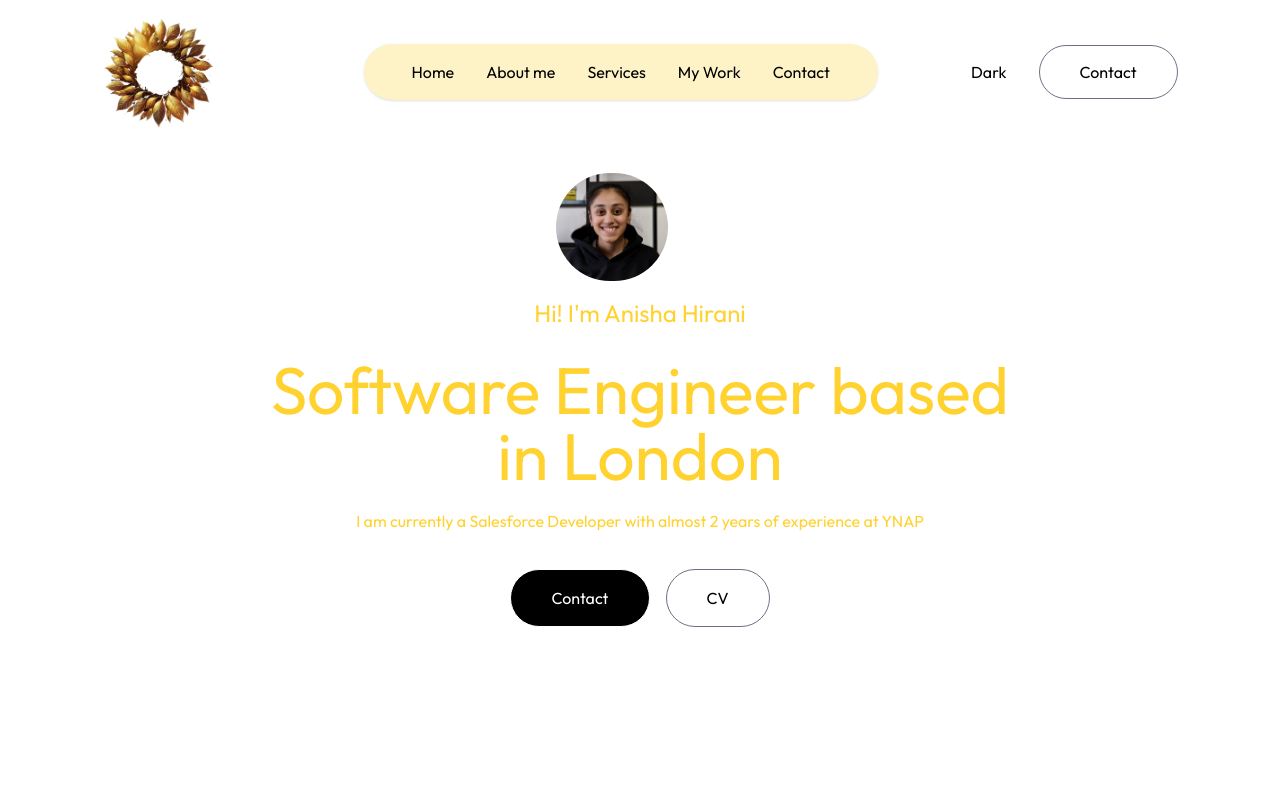
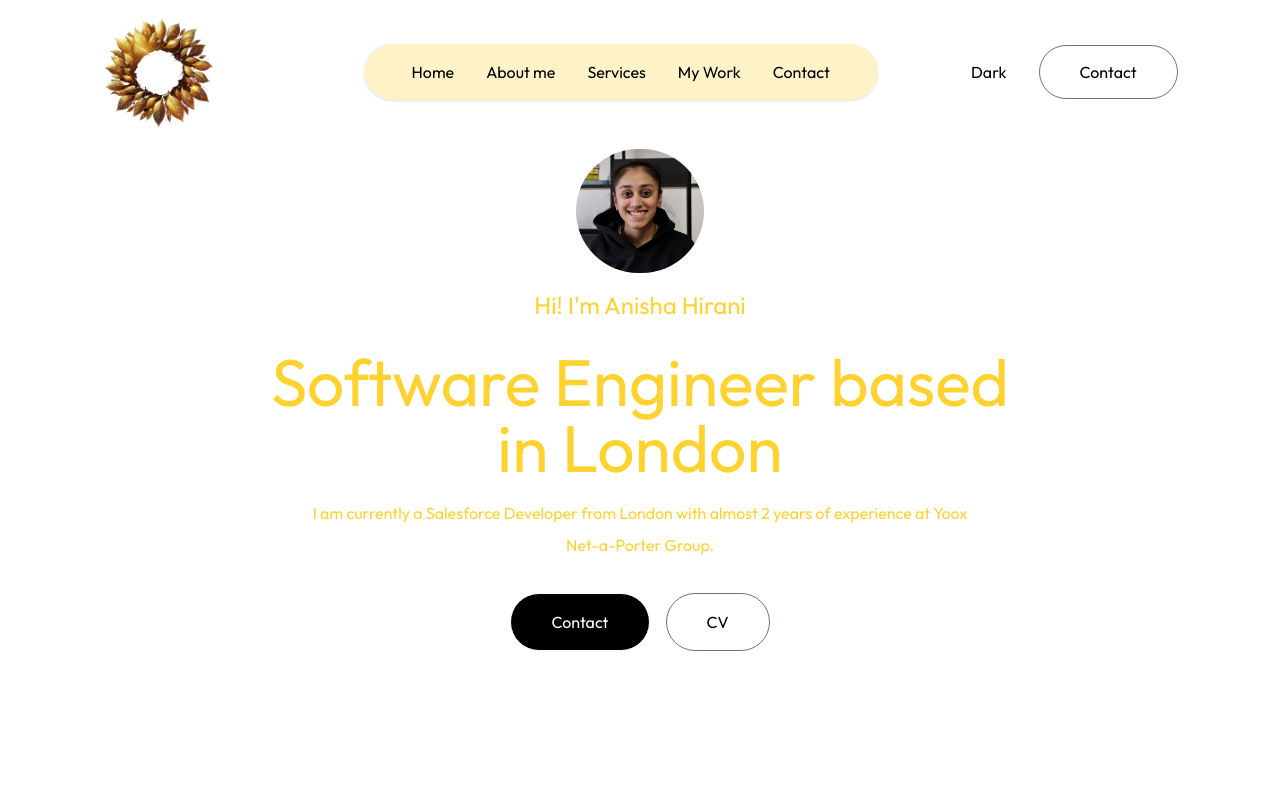
Before and after one commit to anisha-11/anisha-portfolio, a Next.js app: page / in a window 1280 px wide. Shown: the top 800 px of the page. Built offline with nearby package versions, Linux system fonts and the light colour scheme; a web font is replaced by a local one.

Commit message:
small changes with images half added

```diff
--- a/app/components/Header.jsx
+++ b/app/components/Header.jsx
@@ -6,14 +6,16 @@ const Header = () => {
   return (
     <div className='w-11/12 max-w-3xl text-center mx-auto h-screen flex flex-col items-center justify-center gap-4'>
       <div>
-      <Image src={assets.profile_picture} alt="" className='w-28 cursor-pointer mr-14 rounded-full justify-center' />
+      <Image src={assets.profile_picture} alt="" className=' rounded-full w-32' />
       </div>
       <h3 className='flex items-end gap-2 text-xl md:text-2xl mb-3 text-amber-300'>Hi! I'm Anisha Hirani</h3>
       <h1 className='text-3xl sm:text-6xl lg:text-[66px] text-amber-300'>Software Engineer based in London</h1>
-      <p className='max-w-2xl mx-auto text-amber-300'>I am currently a Salesforce Developer with almost 2 years of experience at YNAP</p>
+      <p className='max-w-2xl mx-auto text-amber-300'>I am currently a Salesforce Developer from London with almost 2 years of experience at Yoox Net-a-Porter Group.</p>
       <div className='flex flex-col sm:flex-row items-center gap-4 mt-4'>
-        <a href="#contact" className='px-10 py-3 border border-white rounded-full bg-black text-white flex items-center gap-2'>Contact</a>
-        <a href="add the file for cv - input later" className='px-10 py-3 border rounded-full border-gray-500 flex items-center gap-2'>CV</a>
+        <a href="#contact" className='px-10 py-3 border border-white rounded-full bg-black text-white flex items-center gap-2'>Contact
+        {/* <Image src={assets.arrow} alt="" className='w-4'/> */}</a>
+        <a href="add the file for cv - input later" download className='px-10 py-3 border rounded-full border-gray-500 flex items-center gap-2'>CV
+        {/* <Image src={assets.download-icon} alt="" className='w-4'/> */}</a>
       </div>
     </div>
   )
```
